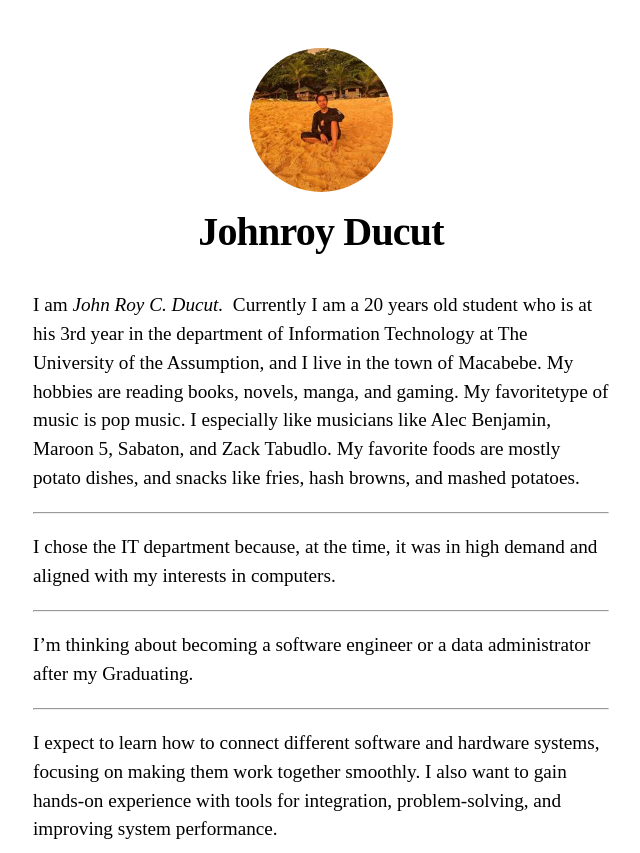
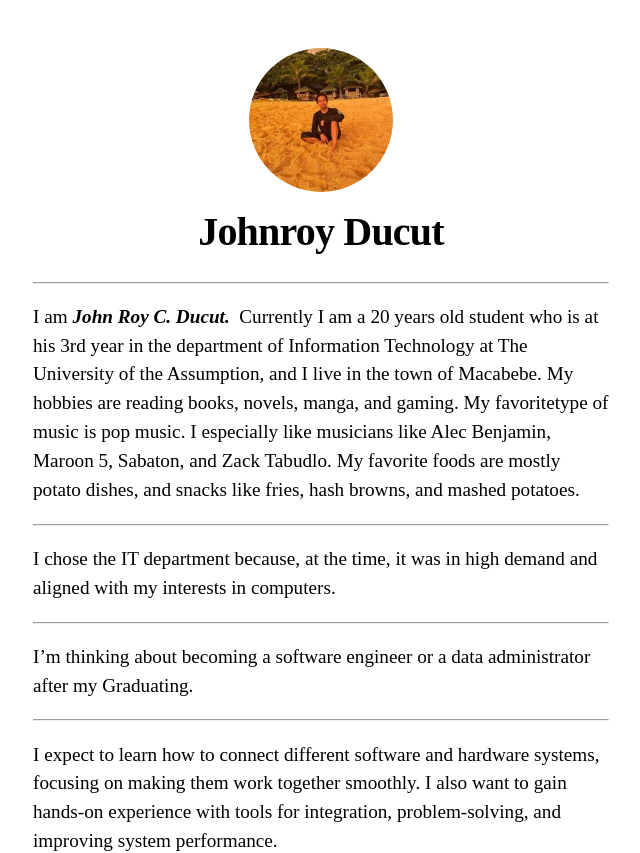
Before and after one commit to armandoxd03/Portfolio, a Next.js app: page / in a window 1280 px wide. Shown: the top 853 px of the page, without its empty margins (319-959 px from the left). Built offline with nearby package versions, Linux system fonts and the light colour scheme.

Commit message:
<Third Commit>

```diff
--- a/pages/index.js
+++ b/pages/index.js
@@ -9,7 +9,8 @@ export default function Home() {
         <title>{siteTitle}</title>
       </Head>
       <section className={utilStyles.headingMd}>
-        <p>I am <em>John Roy C. Ducut.</em>  Currently I am a 20 years old student who is at his 3rd year in the department of Information Technology at The University of the Assumption, and I live in the town of Macabebe. My hobbies are reading books, novels, manga, and gaming. My favoritetype of music is pop music. I especially like musicians like Alec Benjamin, Maroon 5, Sabaton, and Zack Tabudlo. My favorite foods are mostly potato dishes, and snacks like fries, hash browns, and mashed potatoes.</p>
+        <hr></hr>
+        <p>I am <strong><em>John Roy C. Ducut.</em></strong>  Currently I am a 20 years old student who is at his 3rd year in the department of Information Technology at The University of the Assumption, and I live in the town of Macabebe. My hobbies are reading books, novels, manga, and gaming. My favoritetype of music is pop music. I especially like musicians like Alec Benjamin, Maroon 5, Sabaton, and Zack Tabudlo. My favorite foods are mostly potato dishes, and snacks like fries, hash browns, and mashed potatoes.</p>
         <hr></hr>
 
         <p>I chose the IT department because, at the time, it was in high demand and aligned with my interests in computers.
```
